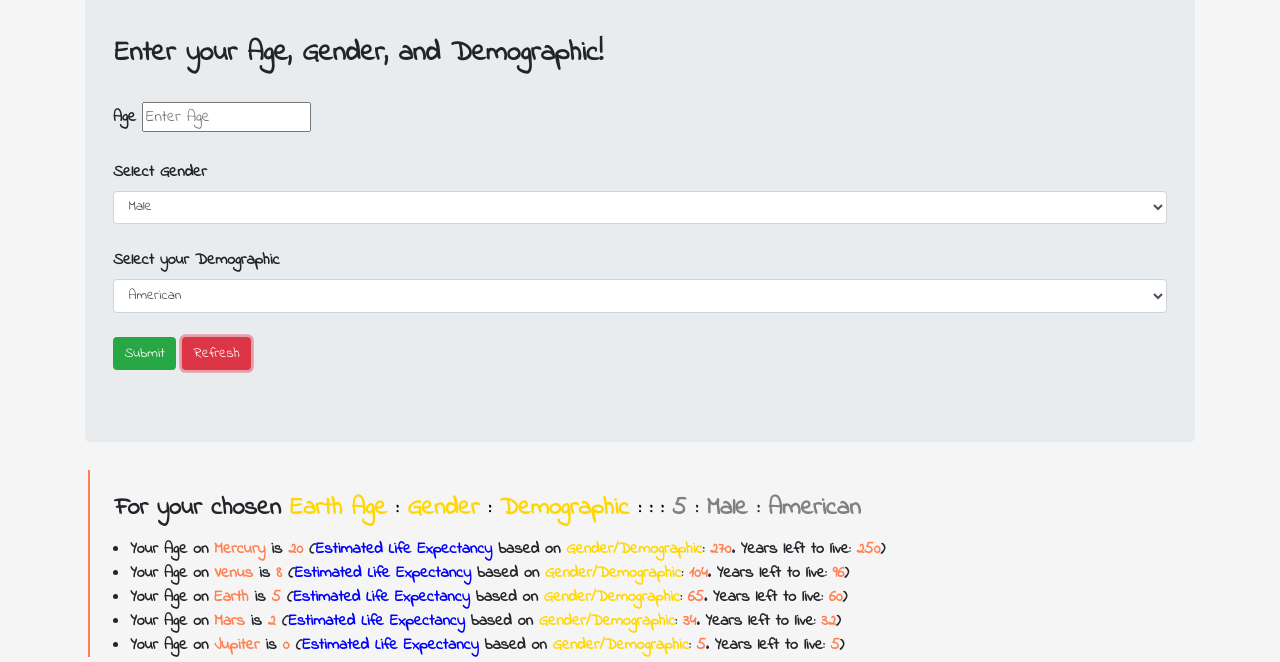
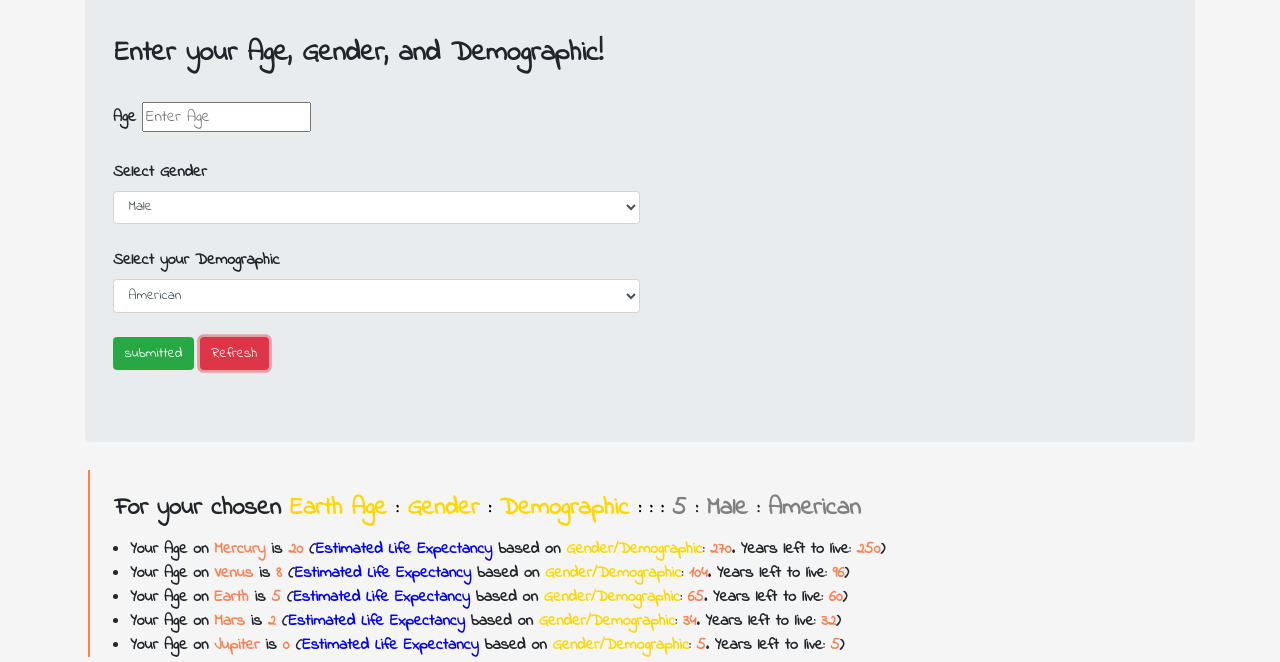
Before and after one commit to salimmayan/ProjectTestDrivenDev, a website built with webpack: page src/index.html in a window 1280 px wide. Both pictures are taken after typing "5" into the empty fields and a click on the button "Refresh". Shown: the part 138-800 px from the top of the page. Built offline with nearby package versions, Linux system fonts and the light colour scheme.

Commit message:
Changed width of forms and did textContent change to submit button

```diff
--- a/src/main.js
+++ b/src/main.js
@@ -6,10 +6,14 @@ import './styles.css';
 
 // Everything below this line is the user interface (or front-end) logic:
 $(document).ready(function () {
+    var buttonObj = document.querySelector("button");
     $('#restart').click(function () {
         document.location.reload(true);       //Reload Page
+        buttonObj.textContent = "submit";
     });
     $('#formOne').submit(function () {
+        var buttonObj = document.querySelector("button");
+        buttonObj.textContent = "submitted";
         event.preventDefault();
         $("#toppingsDiv").hide();
         const planetsConvFactor = [0.24, 0.62, 1.00, 1.88, 11.86];
--- a/src/styles.css
+++ b/src/styles.css
@@ -81,3 +81,13 @@ h3 {
     padding-top:0%;
 
 }
+
+.demographic{
+    width: 50%;
+
+}
+
+.sex{
+    width: 50%;
+
+}
```
